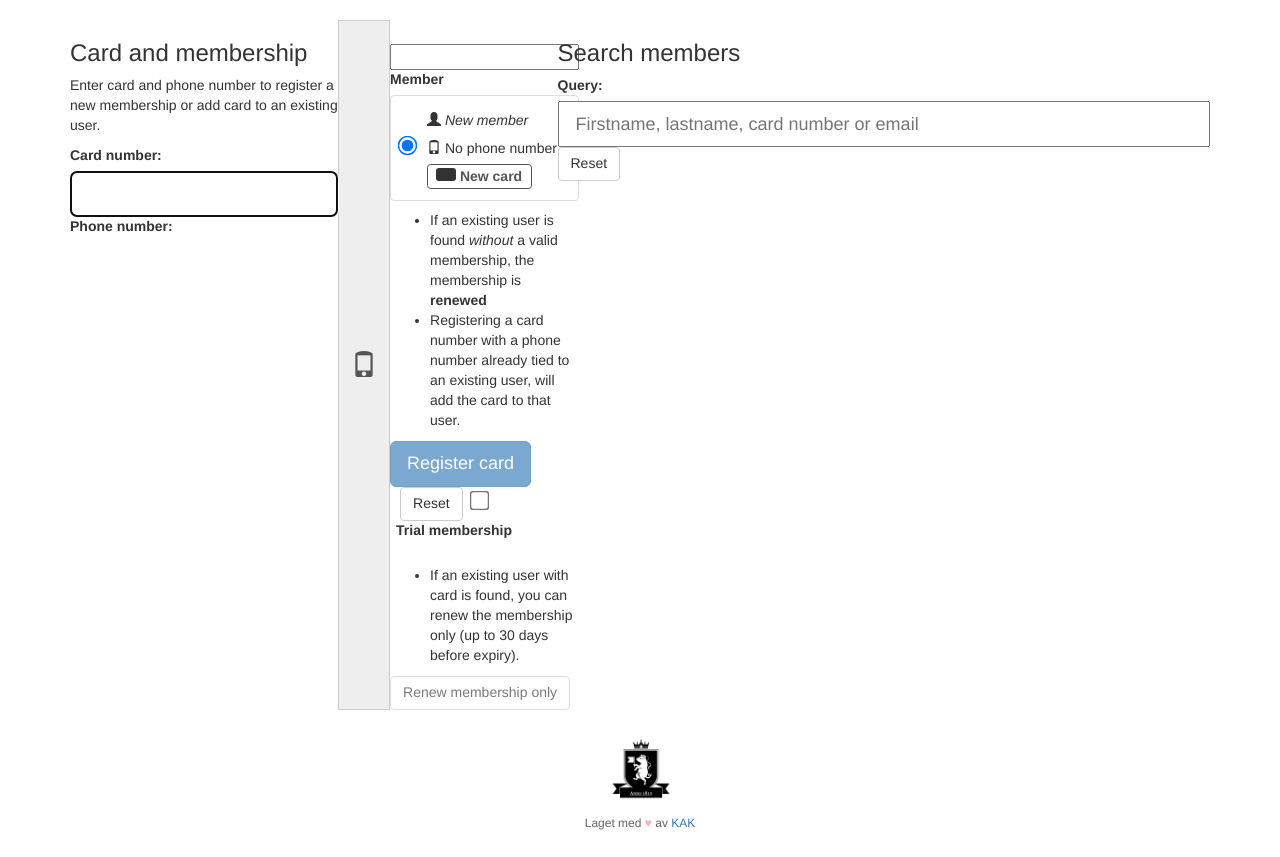
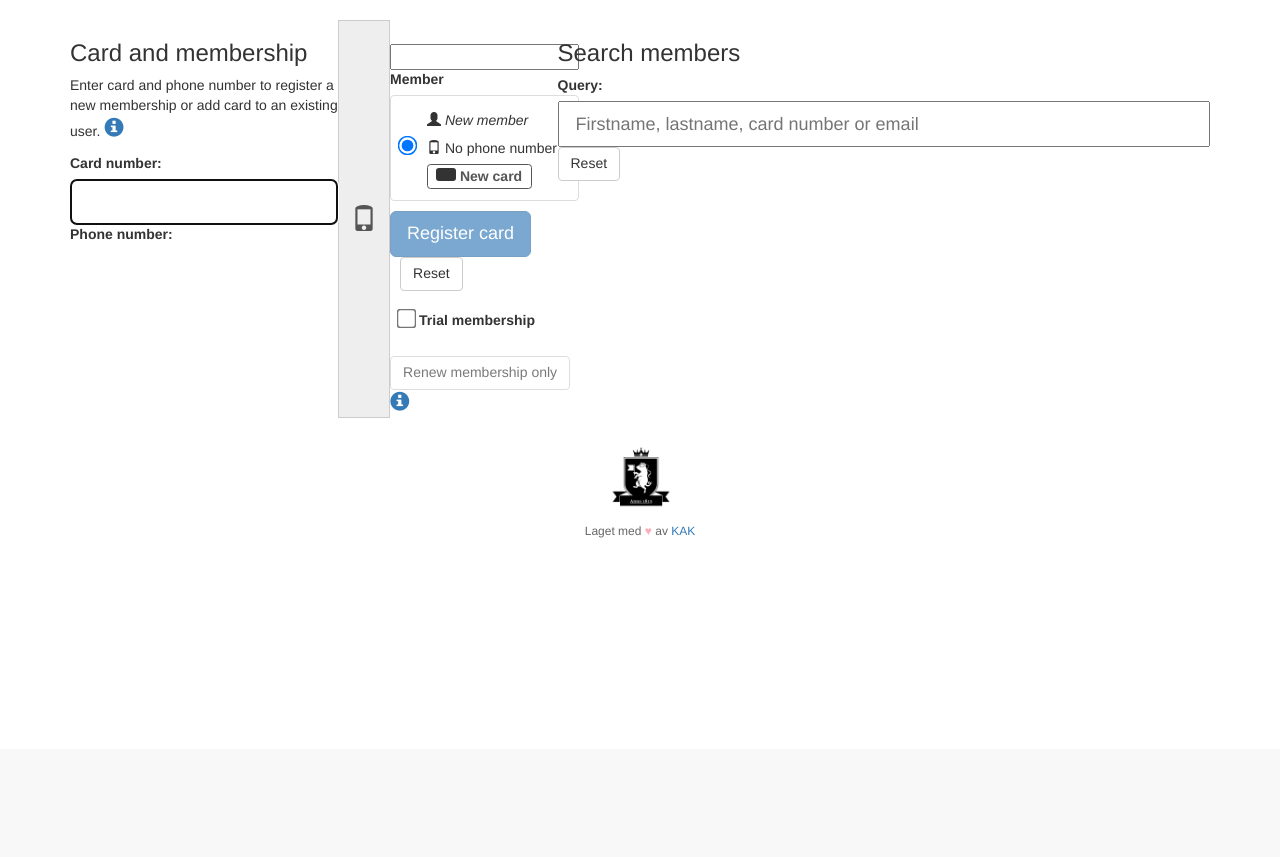
Before and after one commit to edb-gjengen/kassa, a Django app: page / in a window 1280 px wide. Shown: the part 51-908 px from the top of the page. After the commit the page ends 589 px from the top, so only its background shows below. Run offline with Django 3.2, Linux system fonts and the light colour scheme; the visitor is signed in with stand-in values (Sample User, id 1); some libraries are stand-ins or nearby versions.

Commit message:
Move infotext to popovers

```diff
--- a/apps/kassa/templates/kassa/register.html
+++ b/apps/kassa/templates/kassa/register.html
@@ -6,26 +6,34 @@
         <form class="register-card-form" autocomplete="off">
             {% csrf_token %}
             <h3>{% trans "Card and membership" %}</h3>
-            <p>Enter card and phone number to register a new membership or add card to an existing user.</p>
+            <p>
+                Enter card and phone number to register a new membership or add card to an existing user.
+                <a tabindex="0" role="button" data-toggle="popover" title="{% trans "Card and membership" %}" data-content="<ul>
+                    <li>If an existing user is found <em>without</em> a valid membership, the membership is <strong>renewed</strong></li>
+                    <li>Registering a card number with a phone number already tied to an existing user, will add the card to that user.</li>
+                    </ul>">
+                    <i class="glyphicon glyphicon-info-sign"></i>
+                </a>
+            </p>
             {{ add_card_form|bootstrap }}
             <div class="register-card-form--selected-user-section">
                 <label>{% trans "Member" %}</label>
                 <div class="register-card-form--selected-user-wrap"></div>
             </div>
-            <ul>
-                <li>If an existing user is found <em>without</em> a valid membership, the membership is <strong>renewed</strong></li>
-                <li>Registering a card number with a phone number already tied to an existing user, will add the card to that user.</li>
-            </ul>
+
             <button id="register-submit-btn" type="submit" class="btn btn-primary btn-lg" disabled>{% trans "Register card" %}</button>
             <button type="reset" class="register-reset-btn btn btn-default">{% trans "Reset" %}</button>
             {% if show_trial_membership %}
-                <input type="checkbox" class="" id="id_membership_trial" name="membership_trial" value="volunteer"><label for="id_membership_trial" title="{% trans "Expires January 1. next year" %}">{% trans "Trial membership" %}</label>
+                <br><br><input type="checkbox" class="" id="id_membership_trial" name="membership_trial" value="volunteer"><label for="id_membership_trial" title="{% trans "Expires January 1. next year" %}">{% trans "Trial membership" %}</label>
             {% endif %}
             <br><br>
-            <ul>
+
+            <button id="membership-submit-btn" type="submit" class="btn btn-default" disabled>{% trans "Renew membership only" %}</button>
+            <a tabindex="0" role="button" data-toggle="popover" title="{% trans "Renew membership only" %}" data-content=" <ul>
                 <li>If an existing user with card is found, you can renew the membership only (up to 30 days before expiry).</li>
-            </ul>
-            <button id="membership-submit-btn" type="submit" class="btn btn-default" disabled>{% trans "Renew membership only" %}</button>
+            </ul>">
+                <i class="glyphicon glyphicon-info-sign"></i>
+            </a>
         </form>
     </div>
     <div class="col-sm-7 section-search">
--- a/static/app/scripts/app.js
+++ b/static/app/scripts/app.js
@@ -553,4 +553,9 @@ $(document).ready(function(){
     if( getParameterByName('card_number') ) {
         _dom.cardNumberField.val(getParameterByName('card_number')).trigger('input');
     }
+
+    $('[data-toggle="popover"]').popover({
+        html: true,
+        trigger: 'click'
+    });
 });
--- a/static/app/styles/app.scss
+++ b/static/app/styles/app.scss
@@ -30,6 +30,9 @@ input[type=number] {
 }
 .label-card-no .card-icon {
   background-color: $red-color;
+}
+[data-toggle="popover"] {
+  font-size: 1.4em;
 }
 
 /* Helpers */
--- a/static/dist/scripts/app.js
+++ b/static/dist/scripts/app.js
@@ -553,4 +553,9 @@ $(document).ready(function(){
     if( getParameterByName('card_number') ) {
         _dom.cardNumberField.val(getParameterByName('card_number')).trigger('input');
     }
+
+    $('[data-toggle="popover"]').popover({
+        html: true,
+        trigger: 'click'
+    });
 });
--- a/static/gulpfile.js
+++ b/static/gulpfile.js
@@ -34,7 +34,6 @@ gulp.task('diststyles', function () {
 });
 
 gulp.task('vendorscripts', function () {
-    //console.log(vendor_scripts);
     return gulp.src(bowerFiles())
         .pipe($.filter('**/*.js'))
         //.pipe($.uglify())
```
Also changed, not shown: static/dist/styles/app.css.
